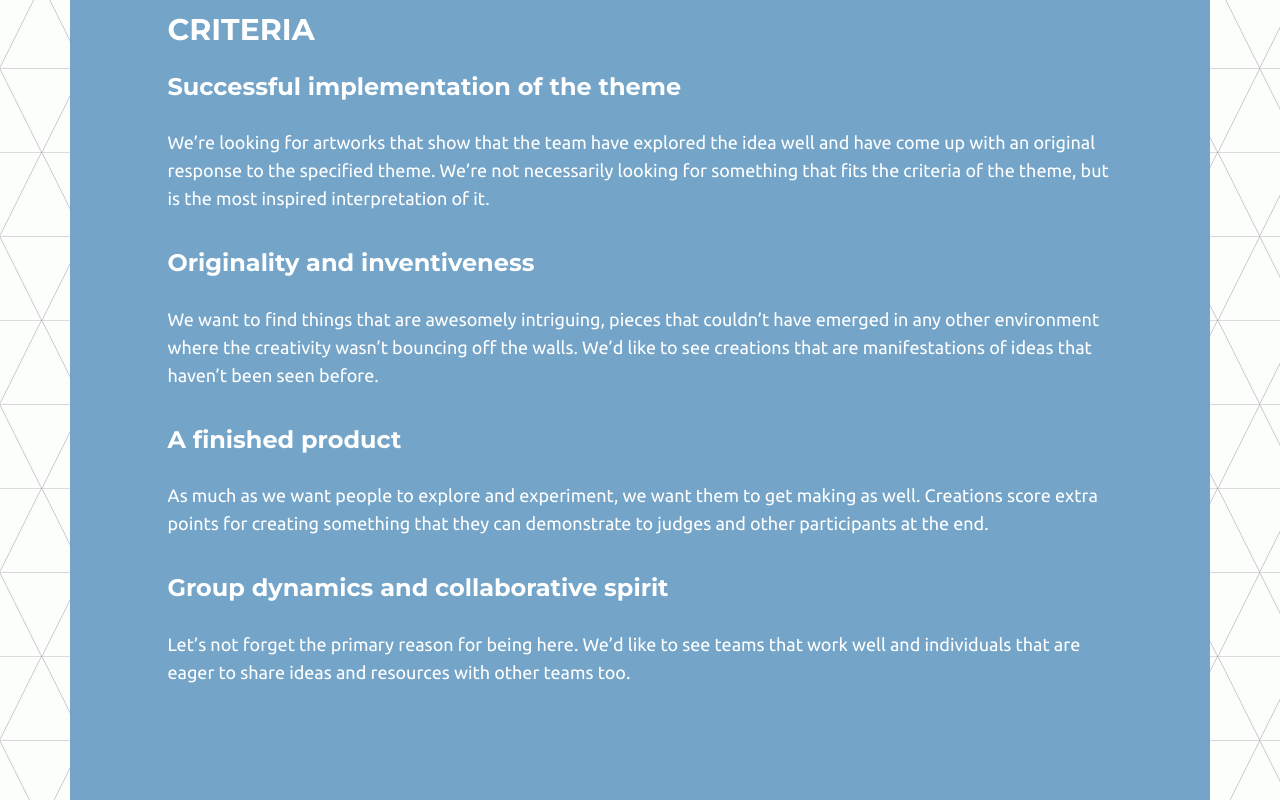
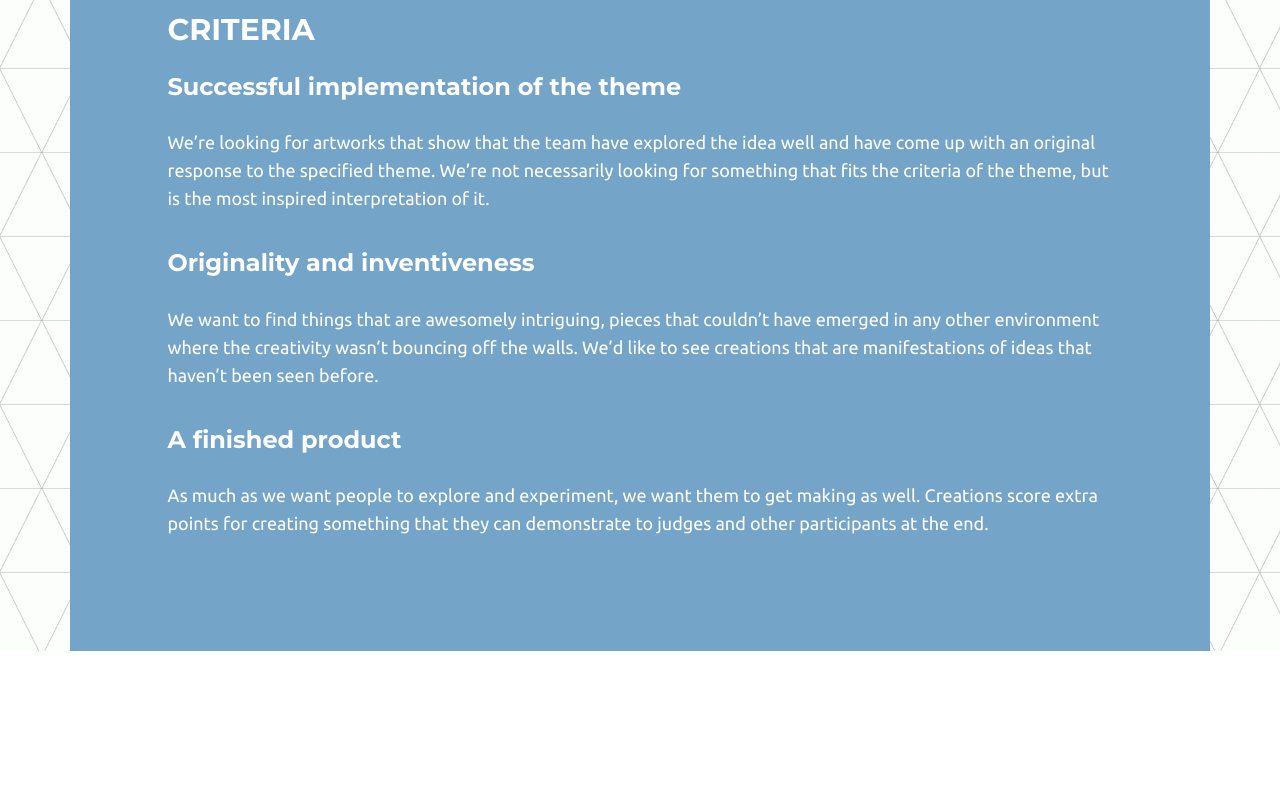
Before and after one commit to tomchambers2/art-hackathon-website, a website: page app/public/criteria.html in a window 1280 px wide. Shown: the part 1023-1823 px from the top of the page. After the commit the page ends 1674 px from the top, so only its background shows below. Drawn offline with Linux system fonts and the light colour scheme.

Commit message:
remove fun

```diff
--- a/app/public/criteria.html
+++ b/app/public/criteria.html
@@ -87,10 +87,6 @@
 							<br>
 							<p>As much as we want people to explore and experiment, we want them to get making as well. Creations score extra points for creating something that they can demonstrate to judges and other participants at the end.</p>
 							<br>
-							<h3>Group dynamics and collaborative spirit</h3>
-							<br>
-							<p>Let’s not forget the primary reason for being here. We’d like to see teams that work well and individuals that are eager to share ideas and resources with other teams too.</p>
-							<br>
 							<br>
 							<br>
 						</div>
```
